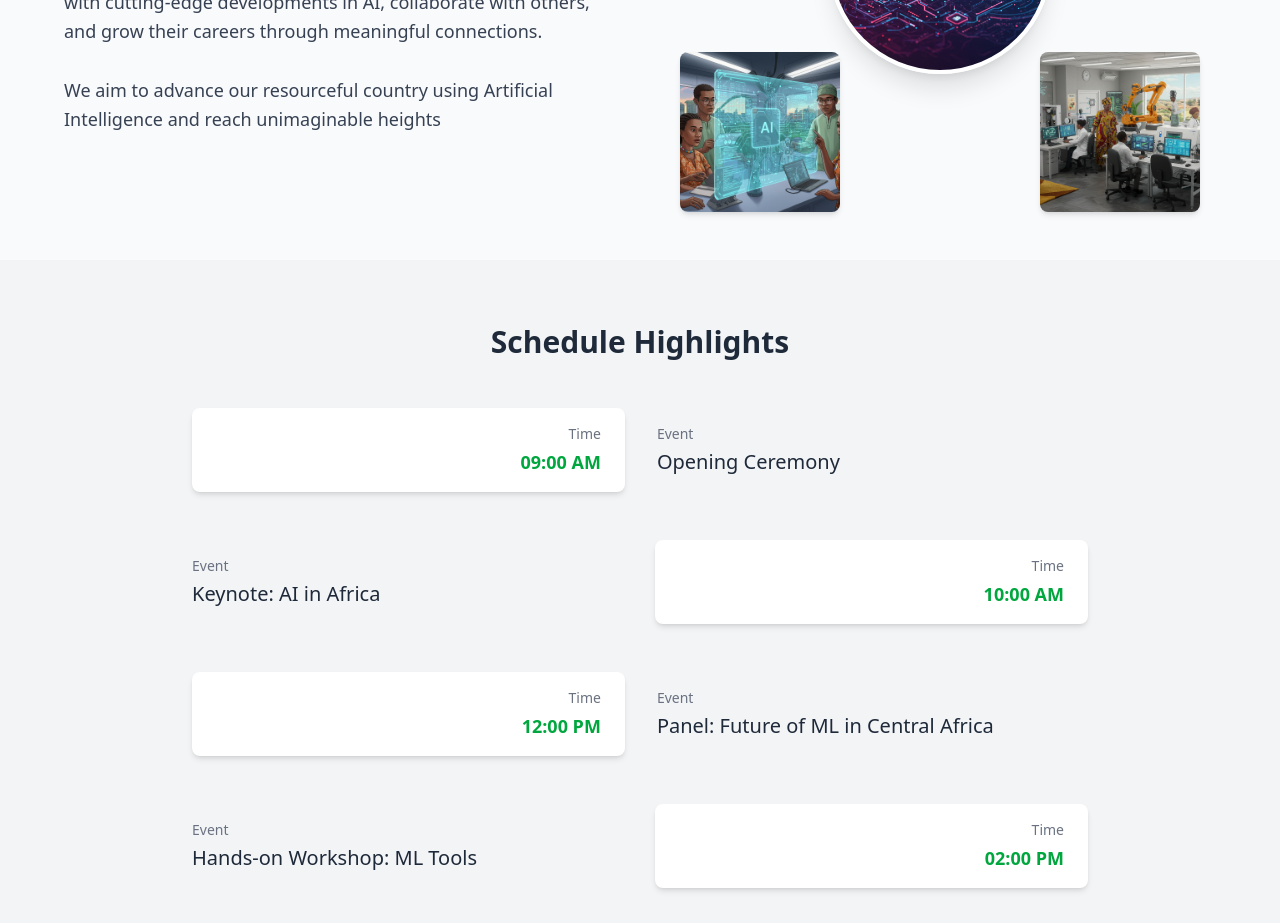
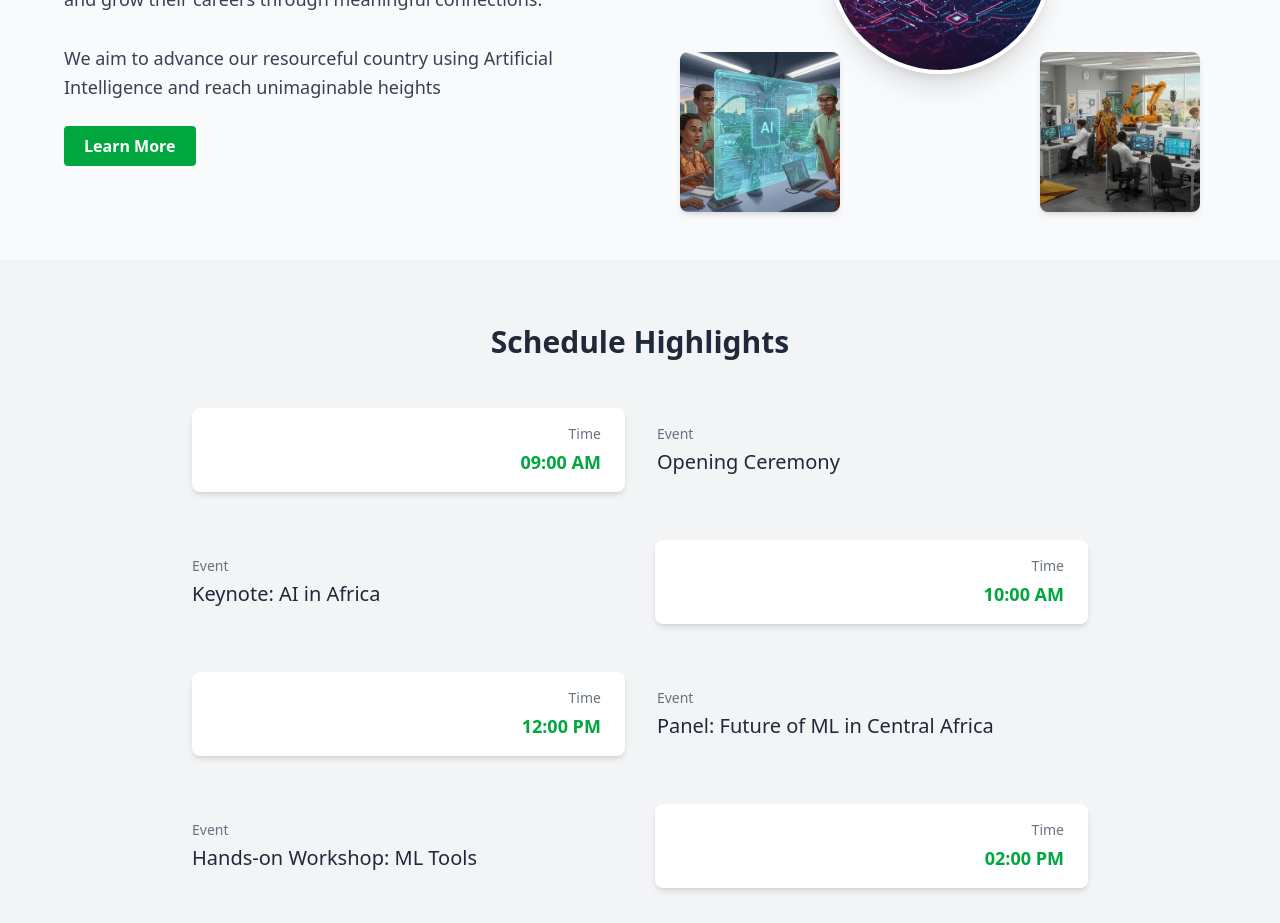
Before and after one commit to NeoPhetoane/IndabaX_Equatorial_Guinea, a React (Vite) app: page / in a window 1280 px wide. Shown: the part 1360-2283 px from the top of the page. Built offline with nearby package versions, Linux system fonts and the light colour scheme.

Commit message:
Learn more button with link to about page.

```diff
--- a/src/pages/Home.jsx
+++ b/src/pages/Home.jsx
@@ -114,6 +114,14 @@ export default function Home() {
               We aim to advance our resourceful country using Artificial
               Intelligence and reach unimaginable heights
             </p>
+            <br></br>
+            {/* Learn More Button */}
+            <Link
+              to="/about"
+              className="inline-block bg-green-600 hover:bg-green-700 text-white font-semibold py-2 px-5 rounded transition duration-300"
+            >
+              Learn More
+            </Link>
           </div>
 
           {/* Image Grid */}
```
